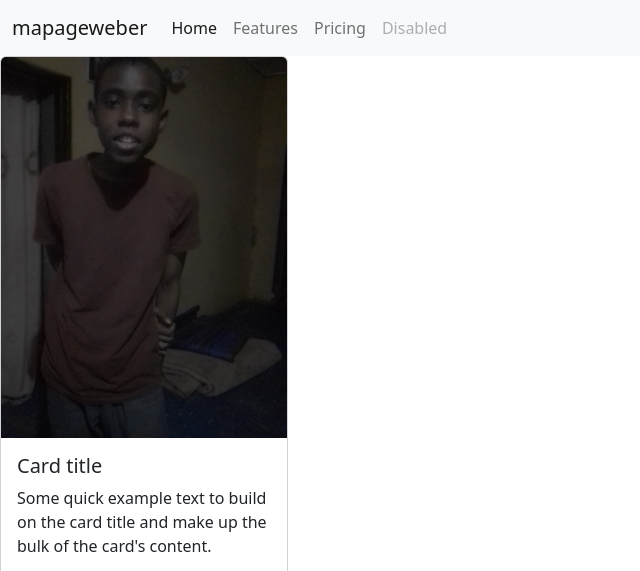
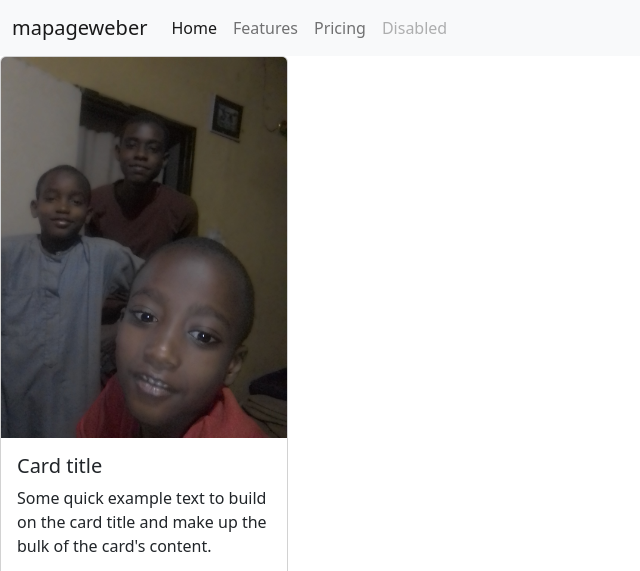
Before and after one commit to mapageweber/Home, a plain HTML site: page index.html in a window 1280 px wide. Shown: the top 571 px of the page, without its empty margins (0-640 px from the left). Drawn offline with nearby package versions, Linux system fonts and the light colour scheme.

Commit message:
Update index.html

```diff
--- a/index.html
+++ b/index.html
@@ -33,7 +33,7 @@
 </nav>
 
 <div class="card" style="width: 18rem;">
-  <img src="IMG_20221012_224922.jpg" class="card-img-top" alt="...">
+  <img src="IMG_20221012_225117.jpg" class="card-img-top img-fluid" alt="...">
   <div class="card-body">
     <h5 class="card-title">Card title</h5>
     <p class="card-text">Some quick example text to build on the card title and make up the bulk of the card's content.</p>
```
